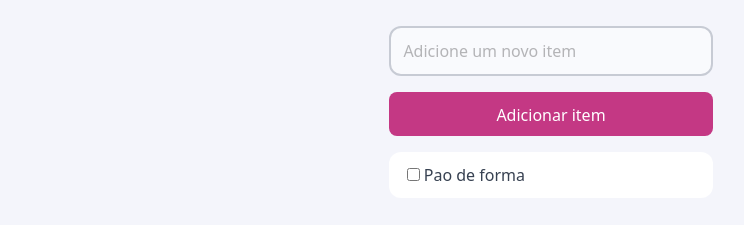
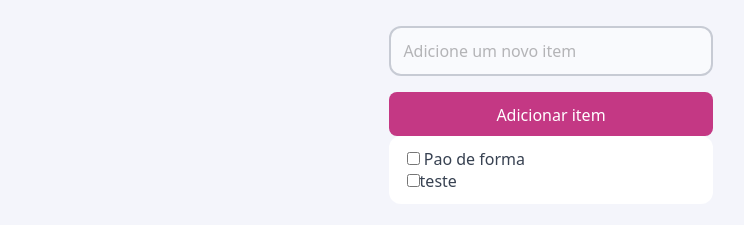
Before and after one commit to deivid94/lista_de_compras, a plain HTML site: page index.html in a window 1280 px wide. Shown: the part 129-354 px from the top of the page, without its empty margins (89-833 px from the left). Drawn offline with Linux system fonts and the light colour scheme; a web font is replaced by a local one.

Commit message:
fix: problems with dom add appenchild

```diff
--- a/index.html
+++ b/index.html
@@ -1,72 +1,80 @@
 <!DOCTYPE html>
 <html lang="pt-br">
   <head>
-<link rel="preconnect" href="https://fonts.googleapis.com">
-<link rel="preconnect" href="https://fonts.gstatic.com" crossorigin>
-    <meta charset="UTF-8">
-    <meta name="viewport" content="width=device-width, initial-scale=1.0">
-    <link rel="stylesheet" href="/style/style.css">
-    <link rel="stylesheet" href="https://cdn.hugeicons.com/font/hgi-stroke-rounded.css" />
+    <link rel="preconnect" href="https://fonts.googleapis.com" />
+    <link rel="preconnect" href="https://fonts.gstatic.com" crossorigin />
+    <meta charset="UTF-8" />
+    <meta name="viewport" content="width=device-width, initial-scale=1.0" />
+    <link rel="stylesheet" href="/style/style.css" />
+    <link
+      rel="stylesheet"
+      href="https://cdn.hugeicons.com/font/hgi-stroke-rounded.css"
+    />
 
-    <link href="https://fonts.googleapis.com/css2?family=Inter:ital,opsz,wght@0,14..32,100..900;1,14..32,100..900&display=swap">
-    <link href="https://fonts.googleapis.com/css2?family=Inter:ital,opsz,wght@0,14..32,100..900;1,14..32,100..900&display=swap" rel="stylesheet">
+    <link
+      href="https://fonts.googleapis.com/css2?family=Inter:ital,opsz,wght@0,14..32,100..900;1,14..32,100..900&display=swap"
+    />
+    <link
+      href="https://fonts.googleapis.com/css2?family=Inter:ital,opsz,wght@0,14..32,100..900;1,14..32,100..900&display=swap"
+      rel="stylesheet"
+    />
 
-    <link href="https://fonts.googleapis.com/css2?family=Sora:wght@100..800&display=swap" rel="stylesheet">
+    <link
+      href="https://fonts.googleapis.com/css2?family=Sora:wght@100..800&display=swap"
+      rel="stylesheet"
+    />
 
     <title>Lista de compras</title>
   </head>
+
   <body>
     <div class="container">
-
-    <header class="flex gap-16 align-center" >
+      <header class="flex gap-16 align-center">
         <div class="">
-                <img class="logo" src="/assets/logo.png" alt="logo">
+          <img class="logo" src="/assets/logo.png" alt="logo" />
         </div>
         <div>
           <h1 class="title">quicklist</h1>
         </div>
-
       </header>
 
       <nav class="container">
         <div>
-            <a href="#"><i class="hgi hgi-stroke hgi-sharp hgi-arrow-left-02"></i>Voltar</a>
+          <a href="#"
+            ><i class="hgi hgi-stroke hgi-sharp hgi-arrow-left-02"></i>Voltar</a
+          >
         </div>
         <div>
           <h1>Compras da semana</h1>
         </div>
-
       </nav>
 
       <main>
         <form class="flex flex-colum gap-16">
+          <input
+            class="label border-input"
+            type="text"
+            placeholder="Adicione um novo item"
+            required
+          />
 
-                <input class="label border-input" type="text" placeholder="Adicione um novo item" required>
           <button type="submit" value="Submit">Adicionar item</button>
-
-
+        </form>
 
         <div class="label">
-                <div>
-                    <input type="checkbox">
-                    <span id="content">Pao de forma</span>
+          <ul id="content">
+            <li>
+              <input type="checkbox" />
+              <span>Pao de forma</span>
+              <a href=""><i class="hgi hgi-stroke hgi-delete-02"></i></a>
+            </li>
+          </ul>
+
+          <div></div>
         </div>
-
-                <div>
-                    <a href=""><i class="hgi hgi-stroke hgi-delete-02"></i></a>
+      </main>
     </div>
-
-            </div>
-
-    </form>
-
-    </main>
-
-
-    </div>
-
   </body>
 </html>
 
-
 <script src="script.js"></script>
--- a/script.js
+++ b/script.js
@@ -1,10 +1,14 @@
-const form = document.querySelector('form')
-const input = document.querySelector('input')
-const button = document.querySelector('button')
-const spanContent = document.getElementById('content')
+const input = document.querySelector("input");
+const button = document.querySelector("button");
+const spanContent = document.querySelector("ul");
+const newElement = document.createElement("li");
 
-form.addEventListener("submit", (event)=> {
-    event.defaultPrevented()
-    spanContent.innerText = "teste"
+input.addEventListener("input", () => {
+  const hashcCodeRegex = /[^a-z]+/g;
+  input.value = input.value.replace(hashcCodeRegex, "");
+});
 
-})
+newElement.innerHTML =
+  '<input type="checkbox"/><span>teste</span><a href=""><i class="hgi hgi-stroke hgi-delete-02"></i></a>';
+
+spanContent.appendChild(newElement);
--- a/style/global.css
+++ b/style/global.css
@@ -1,54 +1,48 @@
-*, *::before, *::after {
+*,
+*::before,
+*::after {
   box-sizing: border-box;
 }
 
-*{
+* {
   padding: 0;
   margin: 0;
   font: inherit;
 
   -webkit-font-smoothing: antialiased;
   -moz-osx-font-smoothing: grayscale;
+}
+:root {
+  --bg-color: #f4f5fb;
+  --bg-secondary: #ffffff;
 
+  --color-brand: #c43884;
+  --color-brand-hover: #a52c6b;
+  --color-danger: #c93847;
 
-}
-:root{
-    --bg-color:#f4f5fb;
-    --bg-secondary:#ffffff;
+  --content-primary: #080b12;
+  --content-secondary: #374151;
+  --content-tertiary: #9ca3af;
+  --white: #ffffff;
 
-    --color-brand:#c43884;
-    --color-brand-hover:#a52c6b;
-    --color-danger:#c93847;
+  --border-primary: #d1d5db;
+  --border-hover: #b9c2d0;
 
-    --content-primary:#080b12;
-    --content-secondary:#374151;
-    --content-tertiary:#9ca3af;
-    --white:#ffffff;
-
-
-    --border-primary:#d1d5db;
-    --border-hover:#b9c2d0;
-
-    --ff-sans:'In+ter', 'system-ui', sans-serif;
+  --ff-sans: "In+ter", "system-ui", sans-serif;
 
   /*FONT-WEIGHT*/
   --fs-2xl: 2.5rem;
-    --fs-xl:1.5rem;
+  --fs-xl: 1.5rem;
   --fs-lg: 1.25rem;
   --fs-base: 1rem;
   --fs--sm: 0.875rem;
-
 
   /*FONT-WEIGHT*/
   --fw-base: 400;
   --fw-md: 500;
   --fw-bold: 800;
-    --label :var(--fs-base)/var(--fs-lg), var(--fw-md) ;
-
-
+  --label: var(--fs-base) / var(--fs-lg), var(--fw-md);
 }
-
-
 
 html {
   font-family: var(--ff-sans);
@@ -60,17 +54,17 @@ html {
 body {
   width: 100vw;
   background-color: var(--bg-color);
-
 }
 
-h1, h2, h3 {
-    line-height:2rem;
+h1,
+h2,
+h3 {
+  line-height: 2rem;
   font-weight: var(--fw-bold);
-
 }
 
 h1 {
-    font-size:1.5rem;
+  font-size: 1.5rem;
 }
 
 p {
@@ -78,7 +72,7 @@ p {
   color: var(--content-secondary);
   font-weight: var(--fw-md);
 }
-ul[type=list]{
+ul[type="list"] {
   list-style: none;
 }
 
@@ -96,16 +90,18 @@ button {
 input {
   border: none;
 }
-input::before{
+input::before {
   border: none;
 }
 
+li {
+  list-style: none;
+}
+
 .title {
-    font-family: 'Sora', 'system-ui', sans-serif;
+  font-family: "Sora", "system-ui", sans-serif;
   font-weight: var(--fw-bold);
   color: var(--content-secondary);
   letter-spacing: -2%;
   line-height: 2.5rem;
-
-
 }
```
Also changed, not shown: 1 other file. Lines whose indentation alone changed are shown as unchanged.
